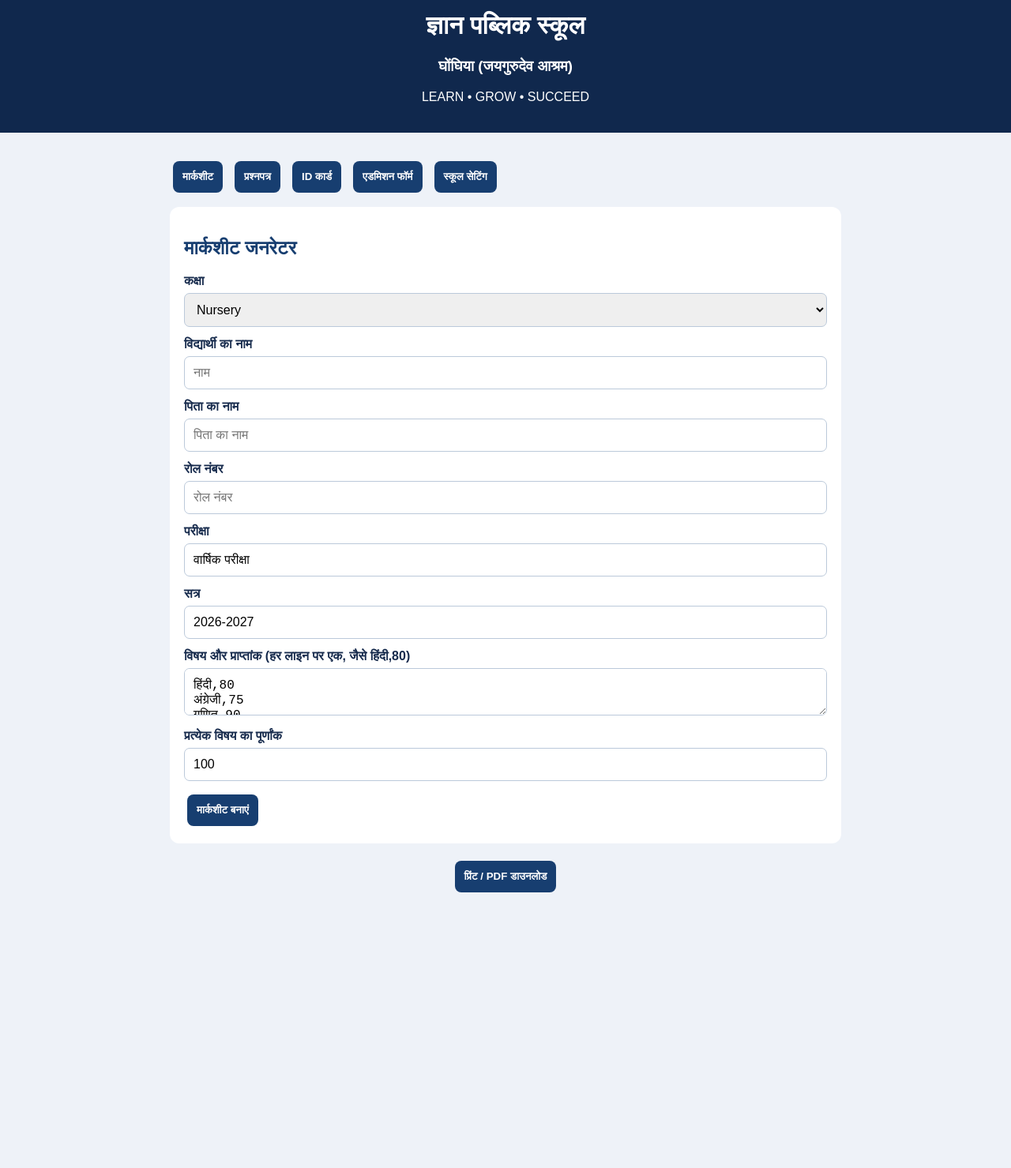
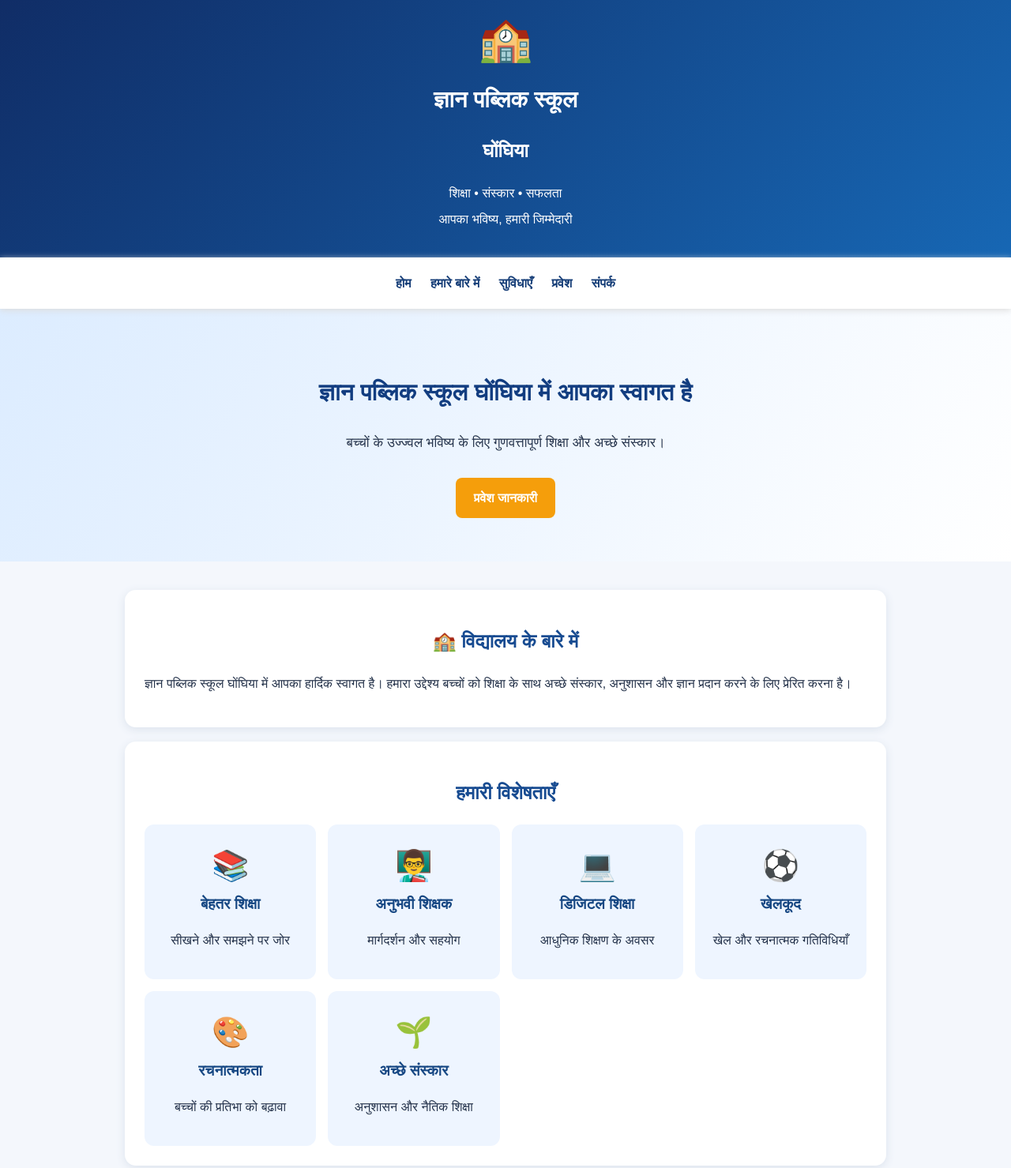
Before and after one commit to kushwaharaushan2205-arch/gyan-public-school, a plain HTML site: page index.html in a window 1280 px wide. Shown: the part 27-1506 px from the top of the page at 79% size. Before the commit the page ends 1211 px from the top, so only its background shows below. Drawn offline with Linux system fonts and the light colour scheme.

Commit message:
Update index.html

```diff
--- a/index.html
+++ b/index.html
@@ -1,123 +1,112 @@
+
 <!DOCTYPE html>
 <html lang="hi">
 <head>
 <meta charset="UTF-8">
-<meta name="viewport" content="width=device-width, initial-scale=1">
-<title>ज्ञान पब्लिक स्कूल - Documents</title>
+<meta name="viewport" content="width=device-width, initial-scale=1.0">
+<title>ज्ञान पब्लिक स्कूल घोंघिया</title>
 <style>
-body{font-family:Arial,sans-serif;background:#eef2f8;margin:0;color:#172b4d}
-header{background:#10284d;color:white;text-align:center;padding:20px}
-.logo{width:75px;height:75px;object-fit:contain;background:white;border-radius:50%}
-main{max-width:850px;margin:20px auto;padding:12px}
-nav{display:flex;gap:7px;flex-wrap:wrap}
-button{padding:12px;border:0;border-radius:8px;background:#173e70;color:white;font-weight:bold;cursor:pointer;margin:4px}
-section{background:white;padding:18px;border-radius:12px;margin-top:14px}
-input,select,textarea{width:100%;padding:11px;margin:6px 0 13px;box-sizing:border-box;border:1px solid #bbc9da;border-radius:7px;font-size:16px}
-label{font-weight:bold}
-h2{color:#173e70}
-.paper{border:1px solid #777;padding:18px;margin-top:15px;background:white;color:#111}
-.paperhead{text-align:center;border:2px solid #173e70;padding:10px}
-table{width:100%;border-collapse:collapse;margin-top:15px}
-td,th{border:1px solid #333;padding:8px;text-align:center}
-.hidden{display:none}
-@media print{header,nav,.noprint,section>h2,.formarea{display:none!important}body{background:white}.paper{border:0;margin:0}}
+*{box-sizing:border-box}
+body{margin:0;font-family:Arial,sans-serif;background:#f4f7fc;color:#24324a;line-height:1.7}
+header{background:linear-gradient(135deg,#102c65,#1767b4);color:white;text-align:center;padding:30px 15px}
+.logo{font-size:55px}
+header h1{margin:5px;font-size:29px}
+header p{margin:5px}
+nav{background:#fff;padding:12px;text-align:center;position:sticky;top:0;z-index:5;box-shadow:0 2px 8px #ddd}
+nav a{display:inline-block;color:#153d77;text-decoration:none;font-weight:bold;padding:7px 10px}
+.hero{padding:55px 18px;text-align:center;background:linear-gradient(120deg,#dcecff,#fff)}
+.hero h2{font-size:30px;color:#123d80}
+.hero p{font-size:17px}
+.btn{display:inline-block;background:#f59e0b;color:white;padding:12px 23px;border-radius:8px;text-decoration:none;font-weight:bold;margin-top:12px}
+.container{max-width:1000px;margin:auto;padding:18px}
+section{background:white;margin:18px 0;padding:25px;border-radius:14px;box-shadow:0 3px 12px #dce3ed}
+h2{color:#174b91;text-align:center}
+.cards{display:grid;grid-template-columns:repeat(auto-fit,minmax(180px,1fr));gap:15px}
+.card{background:#eef5ff;padding:20px;text-align:center;border-radius:12px}
+.card b{font-size:19px;color:#164783}
+.icon{font-size:38px}
+.notice{background:#fff7df;border-left:5px solid #efa900;padding:15px}
+footer{background:#102c65;color:white;text-align:center;padding:25px}
+input,textarea{width:100%;padding:12px;margin:8px 0;border:1px solid #bbb;border-radius:7px;font-size:16px}
+button{background:#1767b4;color:white;border:0;padding:12px 22px;border-radius:8px;font-size:16px}
 </style>
 </head>
 <body>
+
 <header>
-<img id="logoShow" class="logo" alt="School Logo" style="display:none">
-<h1 id="schoolTitle">ज्ञान पब्लिक स्कूल</h1>
-<h3>घोंघिया (जयगुरुदेव आश्रम)</h3>
-<p>LEARN • GROW • SUCCEED</p>
+<div class="logo">🏫</div>
+<h1>ज्ञान पब्लिक स्कूल</h1>
+<h2 style="color:white">घोंघिया</h2>
+<p>शिक्षा • संस्कार • सफलता</p>
+<p>आपका भविष्य, हमारी जिम्मेदारी</p>
 </header>
-<main>
-<nav class="noprint">
-<button onclick="show('marks')">मार्कशीट</button>
-<button onclick="show('exam')">प्रश्नपत्र</button>
-<button onclick="show('id')">ID कार्ड</button>
-<button onclick="show('admission')">एडमिशन फॉर्म</button>
-<button onclick="show('settings')">स्कूल सेटिंग</button>
+
+<nav>
+<a href="#home">होम</a>
+<a href="#about">हमारे बारे में</a>
+<a href="#facilities">सुविधाएँ</a>
+<a href="#admission">प्रवेश</a>
+<a href="#contact">संपर्क</a>
 </nav>
-<section id="marks">
-<h2>मार्कशीट जनरेटर</h2>
-<div class="formarea">
-<label>कक्षा</label><select id="mc"></select>
-<label>विद्यार्थी का नाम</label><input id="mn" placeholder="नाम">
-<label>पिता का नाम</label><input id="mp" placeholder="पिता का नाम">
-<label>रोल नंबर</label><input id="mr" placeholder="रोल नंबर">
-<label>परीक्षा</label><input id="me" value="वार्षिक परीक्षा">
-<label>सत्र</label><input id="ms" value="2026-2027">
-<label>विषय और प्राप्तांक (हर लाइन पर एक, जैसे हिंदी,80)</label>
-<textarea id="subjects">हिंदी,80
-अंग्रेजी,75
-गणित,90
-विज्ञान,85
-सामान्य ज्ञान,80</textarea>
-<label>प्रत्येक विषय का पूर्णांक</label><input id="maximum" type="number" value="100">
-<button onclick="makeMarks()">मार्कशीट बनाएं</button>
-</div><div id="markOut"></div>
+
+<div class="hero" id="home">
+<h2>ज्ञान पब्लिक स्कूल घोंघिया में आपका स्वागत है</h2>
+<p>बच्चों के उज्ज्वल भविष्य के लिए गुणवत्तापूर्ण शिक्षा और अच्छे संस्कार।</p>
+<a class="btn" href="#admission">प्रवेश जानकारी</a>
+</div>
+
+<div class="container">
+
+<section id="about">
+<h2>🏫 विद्यालय के बारे में</h2>
+<p>ज्ञान पब्लिक स्कूल घोंघिया में आपका हार्दिक स्वागत है। हमारा उद्देश्य बच्चों को शिक्षा के साथ अच्छे संस्कार, अनुशासन और ज्ञान प्रदान करने के लिए प्रेरित करना है।</p>
 </section>
-<section id="exam" class="hidden">
-<h2>प्रश्नपत्र जनरेटर</h2>
-<div class="formarea">
-<label>कक्षा</label><select id="qc"></select>
-<label>विषय</label><input id="qs" placeholder="विषय">
-<label>परीक्षा</label><input id="qe" value="वार्षिक परीक्षा">
-<label>समय</label><input id="qt" value="2 घंटे">
-<label>पूर्णांक</label><input id="qmax" value="50">
-<label>प्रश्न (हर प्रश्न नई लाइन में)</label><textarea id="questions" rows="8"></textarea>
-<button onclick="makePaper()">प्रश्नपत्र बनाएं</button>
-</div><div id="paperOut"></div>
+
+<section id="facilities">
+<h2>हमारी विशेषताएँ</h2>
+<div class="cards">
+<div class="card"><div class="icon">📚</div><b>बेहतर शिक्षा</b><p>सीखने और समझने पर जोर</p></div>
+<div class="card"><div class="icon">👨‍🏫</div><b>अनुभवी शिक्षक</b><p>मार्गदर्शन और सहयोग</p></div>
+<div class="card"><div class="icon">💻</div><b>डिजिटल शिक्षा</b><p>आधुनिक शिक्षण के अवसर</p></div>
+<div class="card"><div class="icon">⚽</div><b>खेलकूद</b><p>खेल और रचनात्मक गतिविधियाँ</p></div>
+<div class="card"><div class="icon">🎨</div><b>रचनात्मकता</b><p>बच्चों की प्रतिभा को बढ़ावा</p></div>
+<div class="card"><div class="icon">🌱</div><b>अच्छे संस्कार</b><p>अनुशासन और नैतिक शिक्षा</p></div>
+</div>
 </section>
-<section id="id" class="hidden">
-<h2>विद्यार्थी ID कार्ड</h2>
-<div class="formarea">
-<label>नाम</label><input id="iname">
-<label>पिता का नाम</label><input id="ifather">
-<label>कक्षा</label><select id="ic"></select>
-<label>रोल नंबर</label><input id="iroll">
-<label>फोटो</label><input type="file" id="photo" accept="image/*">
-<button onclick="makeID()">ID कार्ड बनाएं</button>
-</div><div id="idOut"></div>
+
+<section id="admission">
+<h2>📝 प्रवेश जानकारी</h2>
+<div class="notice">
+<p><b>ज्ञान पब्लिक स्कूल घोंघिया में प्रवेश के लिए विद्यालय से संपर्क करें।</b></p>
+<p>कक्षा, फीस और प्रवेश प्रक्रिया की जानकारी विद्यालय से प्राप्त करें।</p>
+</div>
 </section>
-<section id="admission" class="hidden">
-<h2>प्रवेश / नामांकन फॉर्म</h2>
-<div class="formarea">
-<label>विद्यार्थी का नाम</label><input id="an">
-<label>पिता का नाम</label><input id="af">
-<label>माता का नाम</label><input id="am">
-<label>जन्म तिथि</label><input id="ad" type="date">
-<label>कक्षा</label><select id="ac"></select>
-<label>मोबाइल नंबर</label><input id="aph">
-<label>पता</label><textarea id="aa"></textarea>
-<button onclick="makeAdmission()">फॉर्म बनाएं</button>
-</div><div id="adOut"></div>
+
+<section>
+<h2>📸 विद्यालय की गतिविधियाँ</h2>
+<div class="cards">
+<div class="card"><div class="icon">👩‍🎓</div><b>विद्यार्थी</b></div>
+<div class="card"><div class="icon">📖</div><b>पढ़ाई</b></div>
+<div class="card"><div class="icon">🏆</div><b>प्रतिभा</b></div>
+<div class="card"><div class="icon">🎉</div><b>कार्यक्रम</b></div>
+</div>
+<p style="text-align:center">विद्यालय की तस्वीरें जल्द यहाँ जोड़ी जा सकती हैं।</p>
 </section>
-<section id="settings" class="hidden">
-<h2>स्कूल सेटिंग</h2>
-<label>स्कूल का नाम</label><input id="schoolName" value="ज्ञान पब्लिक स्कूल">
-<label>स्कूल का पता</label><input id="schoolAddress" value="घोंघिया (जयगुरुदेव आश्रम)">
-<label>संपर्क नंबर</label><input id="phone" value="7277482447">
-<label>स्कूल का लोगो अपलोड करें</label><input type="file" id="logoFile" accept="image/*">
-<button onclick="saveSettings()">जानकारी सेव करें</button>
+
+<section id="contact">
+<h2>📞 संपर्क करें</h2>
+<p><b>विद्यालय:</b> ज्ञान पब्लिक स्कूल</p>
+<p><b>स्थान:</b> घोंघिया, बिहार</p>
+<p>प्रवेश एवं अन्य जानकारी के लिए विद्यालय से संपर्क करें।</p>
 </section>
-<div class="noprint" style="text-align:center;margin:18px">
-<button onclick="window.print()">प्रिंट / PDF डाउनलोड</button>
+
 </div>
-</main>
-<script>
-const classes=["Nursery","LKG","UKG","Class 1","Class 2","Class 3","Class 4","Class 5","Class 6","Class 7","Class 8"];
-["mc","qc","ic","ac"].forEach(id=>{let s=document.getElementById(id);classes.forEach(c=>s.add(new Option(c,c)))});
-function show(id){document.querySelectorAll("main>section").forEach(s=>s.classList.add("hidden"));document.getElementById(id).classList.remove("hidden")}
-function val(id){return document.getElementById(id).value.trim()}
-function safe(s){return String(s??"").replace(/[&<>"']/g,c=>({"&":"&amp;","<":"&lt;",">":"&gt;",'"':"&quot;","'":"&#39;"}[c]))}
-let logo="";
-function head(){return '<div class="paperhead"><h2>'+safe(val("schoolName")||"ज्ञान पब्लिक स्कूल")+'</h2><b>'+safe(val("schoolAddress"))+'</b><p>संपर्क: '+safe(val("phone"))+'</p>'+(logo?'<img src="'+logo+'" style="width:65px;height:65px;object-fit:contain">':'')+'</div>'}
-function saveSettings(){document.getElementById("schoolTitle").textContent=val("schoolName");let f=document.getElementById("logoFile").files[0];if(f){let r=new FileReader();r.onload=()=>{logo=r.result;document.getElementById("logoShow").src=logo;document.getElementById("logoShow").style.display="inline-block";alert("लोगो और सेटिंग इस पेज पर तैयार हैं।")};r.readAsDataURL(f)}else alert("स्कूल का नाम और पता अपडेट हो गया।")}
-function makeMarks(){let max=Number(val("maximum"))||100,lines=val("subjects").split("\n").filter(Boolean),total=0,possible=lines.length*max;let rows=lines.map(line=>{let p=line.split(","),n=Number(p[1])||0;total+=n;return '<tr><td>'+safe(p[0])+'</td><td>'+max+'</td><td>'+n+'</td></tr>'}).join("");let pct=possible?(total/possible*100).toFixed(2):0;document.getElementById("markOut").innerHTML='<div class="paper">'+head()+'<h2 style="text-align:center">विद्यार्थी अंकपत्र</h2><p>नाम: '+safe(val("mn"))+' | पिता: '+safe(val("mp"))+'</p><p>कक्षा: '+val("mc")+' | रोल: '+safe(val("mr"))+'</p><p>परीक्षा: '+safe(val("me"))+' | सत्र: '+safe(val("ms"))+'</p><table><tr><th>विषय</th><th>पूर्णांक</th><th>प्राप्तांक</th></tr>'+rows+'<tr><th>कुल</th><th>'+possible+'</th><th>'+total+'</th></tr></table><h3>प्रतिशत: '+pct+'%</h3><p style="margin-top:55px">कक्षा अध्यापक हस्ताक्षर __________ प्रधानाचार्य हस्ताक्षर __________</p></div>'}
-function makePaper(){let qs=val("questions").split("\n").filter(Boolean).map((q,i)=>'<p>'+(i+1)+'. '+safe(q)+'</p>').join("");document.getElementById("paperOut").innerHTML='<div class="paper">'+head()+'<h2 style="text-align:center">प्रश्नपत्र</h2><p>कक्षा: '+val("qc")+' | विषय: '+safe(val("qs"))+'</p><p>परीक्षा: '+safe(val("qe"))+' | समय: '+safe(val("qt"))+' | पूर्णांक: '+safe(val("qmax"))+'</p><p>नाम: __________________ रोल नंबर: __________</p>'+qs+'</div>'}
-function makeID(){let f=document.getElementById("photo").files[0];let render=src=>{document.getElementById("idOut").innerHTML='<div class="paper" style="max-width:360px;text-align:center">'+head()+'<h3>STUDENT ID CARD</h3>'+(src?'<img src="'+src+'" style="width:85px;height:95px;object-fit:cover">':'')+'<p>नाम: '+safe(val("iname"))+'</p><p>पिता: '+safe(val("ifather"))+'</p><p>कक्षा: '+val("ic")+'</p><p>रोल नंबर: '+safe(val("iroll"))+'</p></div>'};if(f){let r=new FileReader();r.onload=()=>render(r.result);r.readAsDataURL(f)}else render("")}
-function makeAdmission(){document.getElementById("adOut").innerHTML='<div class="paper">'+head()+'<h2 style="text-align:center">प्रवेश / नामांकन फॉर्म</h2><p>विद्यार्थी: '+safe(val("an"))+'</p><p>पिता: '+safe(val("af"))+' | माता: '+safe(val("am"))+'</p><p>जन्म तिथि: '+safe(val("ad"))+'</p><p>कक्षा: '+val("ac")+'</p><p>मोबाइल: '+safe(val("aph"))+'</p><p>पता: '+safe(val("aa"))+'</p><p style="margin-top:50px">अभिभावक हस्ताक्षर __________</p></div>'}
-</script>
+
+<footer>
+<h3>ज्ञान पब्लिक स्कूल घोंघिया</h3>
+<p>शिक्षा ही सफलता की कुंजी है।</p>
+<p>© 2026 Gyan Public School</p>
+</footer>
+
 </body>
 </html>
```
